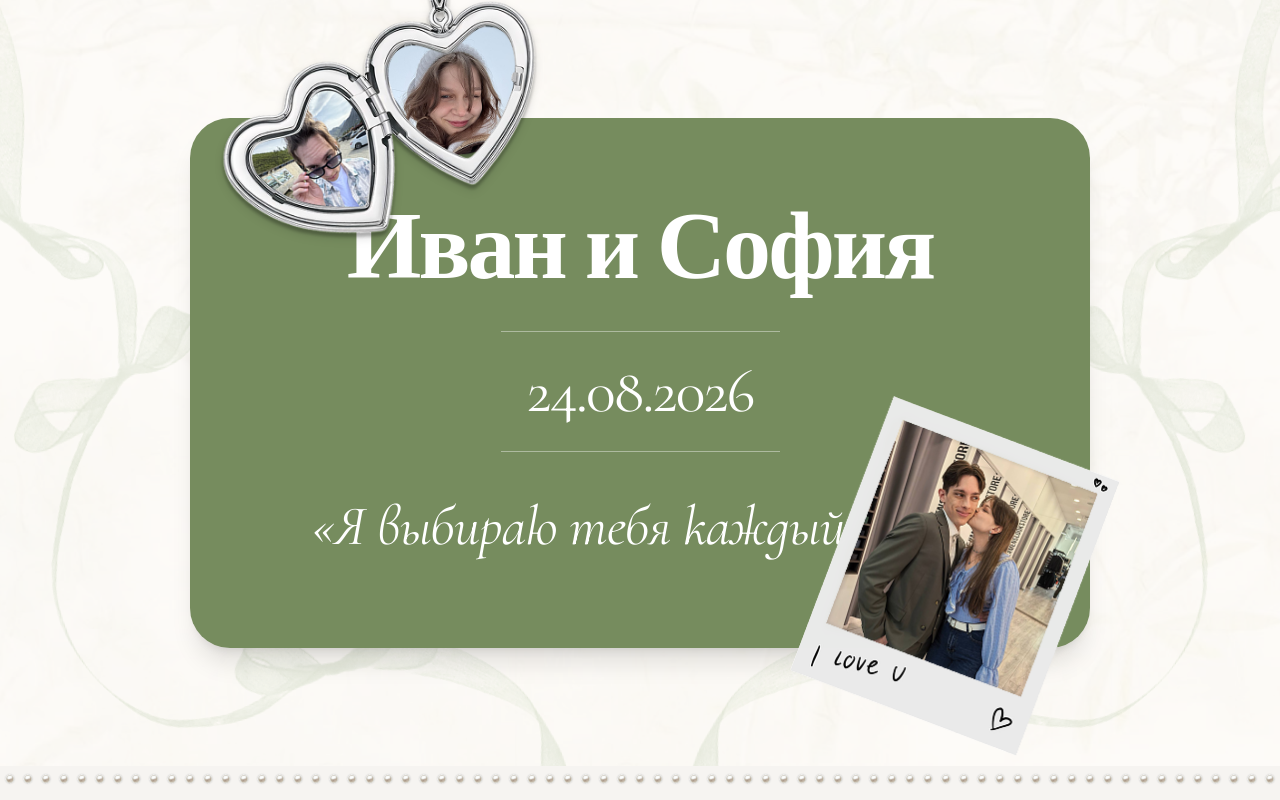
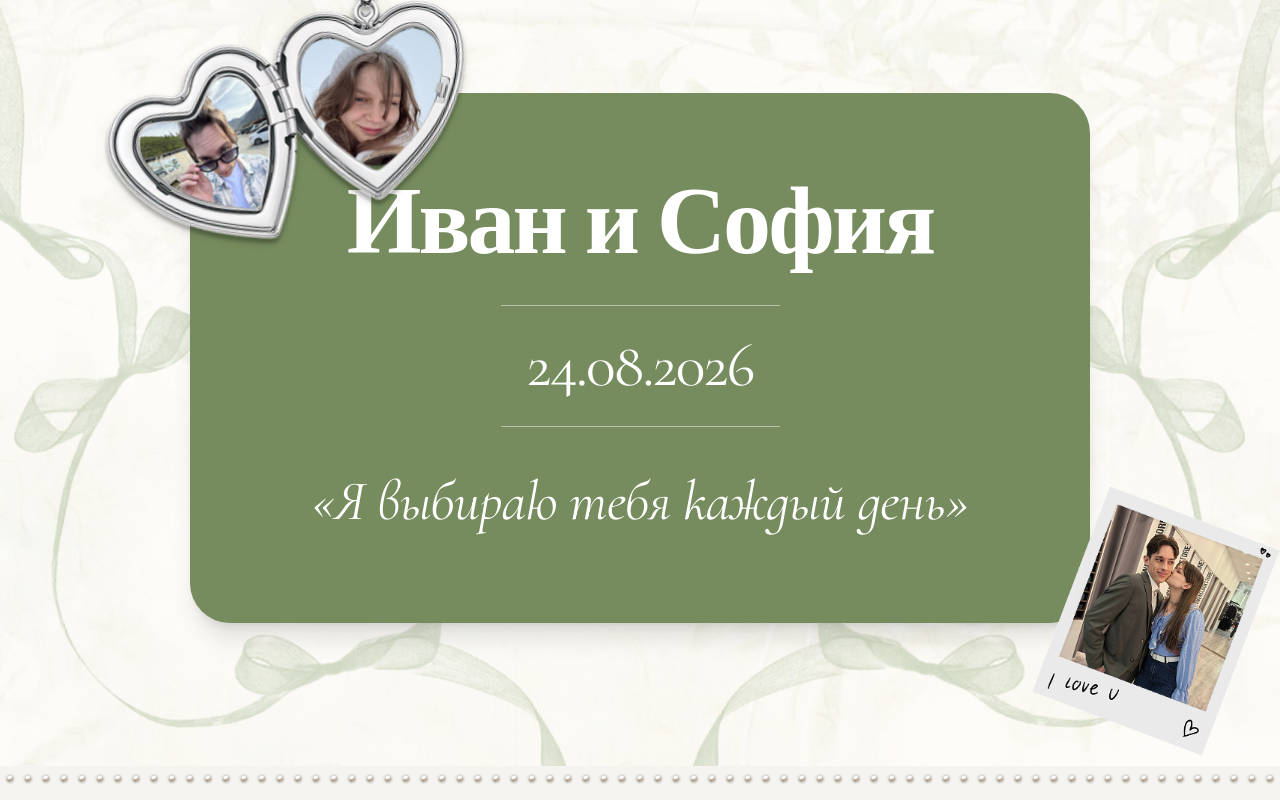
Before and after one commit to ovepfunkep/WeddingIS, a React (Vite) app: page / in a window 1280 px wide. Shown: the top 800 px of the page. Built offline with nearby package versions, Linux system fonts and the light colour scheme; a web font is replaced by a local one.

Commit message:
Banner done

```diff
--- a/src/components/Banner.jsx
+++ b/src/components/Banner.jsx
@@ -3,41 +3,66 @@ import { asset } from '../utils/assets';
 export default function Banner() {
   return (
     <section className="relative w-full overflow-hidden bg-[#FDFBF7]">
-      <div className="relative flex items-center justify-center min-h-[500px] md:min-h-[700px] lg:min-h-[766px] py-12 md:py-0">
-        {/* Background floral bows */}
+      <div className="relative min-h-[778px] md:min-h-[700px] lg:min-h-[766px]">
+        {/* Background floral bows — full bleed */}
         <img
           src={asset('Block1_Background.png')}
           alt=""
-          className="absolute inset-0 w-full h-full object-cover pointer-events-none opacity-50 left-[200px] md:left-0"
+          className="absolute inset-0 w-full h-full object-cover pointer-events-none"
         />
 
-        {/* Pendant (top-left) ПРИВЕТ СОНЯ */}
+        {/* Mobile 384px frame so Figma coords (e.g. polaroid left 197) match */}
+        <div className="relative mx-auto min-h-[778px] w-full max-w-[384px] md:max-w-none md:min-h-[700px] lg:min-h-[766px]">
+          {/* Pendant (top-left) — mobile position unchanged vs Figma */}
           <img
             src={asset('Block1_Pendant.png')}
             alt=""
-          className="absolute left-[-38px] md:left-6 lg:left-[190px] top-[-30px] md:top-[-60px] lg:top-[0px] w-[250px] md:w-[260px] lg:w-[380px] object-contain pointer-events-none z-30 drop-shadow-lg"
+            className="pointer-events-none absolute left-[-42px] top-[-58px] z-30 h-72 w-72 origin-top-left rotate-[7.09deg] object-contain drop-shadow-lg md:h-80 md:w-80 lg:left-[98px] lg:top-[-78px] lg:h-[420px] lg:w-[420px]"
           />
 
-        {/* Polaroid (bottom-right) */}
+          {/* Polaroid — mobile: позиция по макету; наклон уменьшен — в PNG уже есть угол кадра */}
+          <div className="pointer-events-none absolute left-[197px] top-[560px] z-30 md:left-auto md:right-0 md:top-auto md:bottom-[10px] lg:left-[1032px] lg:right-auto">
+            <div className="flex h-[218px] w-[193px] items-center justify-center md:h-auto md:w-auto md:justify-end">
+              <div className="rotate-[5deg] md:rotate-0">
                 <img
                   src={asset('Block1_Polaroid.png')}
                   alt=""
-          className="absolute right-[-20px] md:right-0 lg:right-[160px] bottom-[-10px] md:bottom-[10px] w-[100px] md:w-[220px] lg:w-[330px] object-contain pointer-events-none z-30"
+                  className="h-[217px] w-[192px] object-contain md:h-auto md:w-[220px] lg:w-[330px]"
                 />
+              </div>
+            </div>
+          </div>
 
-        {/* Main text frame */}
-        <div className="relative z-20 bg-[#768c5e] mx-4 md:mx-8 px-6 py-8 md:px-16 md:py-12 lg:px-[100px] lg:py-[80px] rounded-[30px] md:rounded-[40px] flex flex-col items-center gap-6 md:gap-8 shadow-xl max-w-[900px] w-full">
-          <h1 className="font-serif font-semibold text-[42px] md:text-[72px] lg:text-[96px] leading-[1.05] text-white tracking-[-0.03em] text-center">
+          {/* Main text frame — Figma 232:894 */}
+          <div className="absolute left-1/2 top-[calc(50%-25px)] z-20 flex w-full max-w-[358px] -translate-x-1/2 -translate-y-1/2 flex-col items-center gap-8 rounded-[40px] bg-text-green px-4 py-[70px] shadow-xl md:max-w-[600px] md:px-16 md:py-12 lg:max-w-[900px] lg:px-[100px] lg:py-[80px]">
+            <h1 className="self-stretch text-center font-serif text-[56px] font-semibold leading-[62px] tracking-[-1.68px] text-white md:text-[72px] md:leading-[1.05] md:tracking-[-0.03em] lg:text-[96px] lg:leading-[100px]">
               Иван и София
             </h1>
-          <div className="w-32 md:w-[279px] h-px bg-white/40" />
-          <p className="font-serif text-[36px] md:text-[52px] lg:text-[62px] leading-[0.9] text-white tracking-[-0.03em] text-center">
+            <div className="w-[279px] shrink-0">
+              <img
+                src={asset('Block1_Line.svg')}
+                alt=""
+                width={279}
+                height={1}
+                className="block h-px w-full max-w-none"
+              />
+            </div>
+            <p className="self-stretch text-center font-serif text-[48px] font-normal leading-[54px] tracking-[-1.44px] text-white md:text-[52px] md:leading-[0.9] md:tracking-[-0.03em] lg:text-[62px] lg:leading-[56px]">
               24.08.2026
             </p>
-          <div className="w-32 md:w-[279px] h-px bg-white/40" />
-          <p className="font-infant italic text-[24px] md:text-[40px] lg:text-[56px] text-white tracking-[-0.01em] text-center leading-normal">
+            <div className="w-[279px] shrink-0">
+              <img
+                src={asset('Block1_Line.svg')}
+                alt=""
+                width={279}
+                height={1}
+                className="block h-px w-full max-w-none"
+              />
+            </div>
+            <p className="font-infant self-stretch text-center text-[42px] font-normal italic leading-normal tracking-[-1.26px] text-white md:text-[40px] md:tracking-[-0.01em] lg:text-[56px]">
               «Я выбираю тебя каждый день»
             </p>
+          </div>
         </div>
       </div>
     </section>
--- a/src/index.css
+++ b/src/index.css
@@ -9,6 +9,8 @@
   --color-wedding-beige: #F5F5DC;
   --color-wedding-silver: #C0C0C0;
   --color-wedding-pink: #DB7093;
+  /* Figma variable --text_green / Main_text_frame */
+  --color-text-green: #768c5e;
 
   --font-serif: "Cormorant Garamond", serif;
   --font-sans: "Inter", sans-serif;
```
Also changed, not shown: public/assets/Block1_Line.svg (added). Lines whose indentation alone changed are shown as unchanged.
